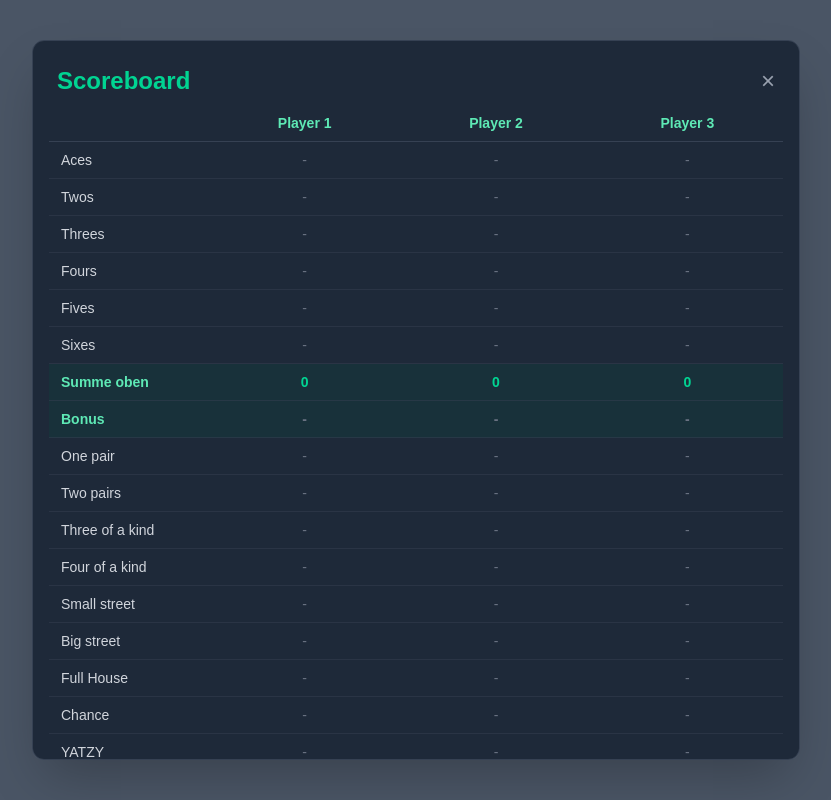
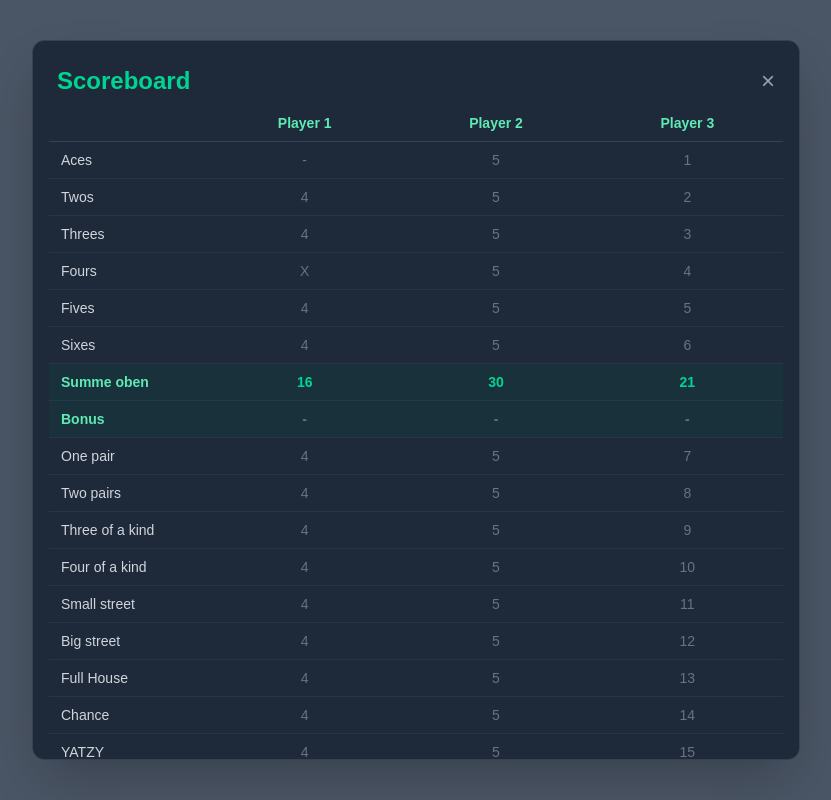
Before and after one commit to EliasKeller/yatzy, a Next.js app: page / in a window 1280 px wide. Both pictures are taken after a click on the button "Scoreboard". Shown: the whole page, without its empty margins (224-1055 px from the left). Built offline with nearby package versions, Linux system fonts and the light colour scheme.

Commit message:
feat: implement score WIP

```diff
--- a/src/app/components/dice.js
+++ b/src/app/components/dice.js
@@ -14,8 +14,6 @@
   }, [resetTrigger, initValue, initIsSelected]);
 
   useEffect(() => {
-    //console.log("--------- (DICE " + id + ") rollTrigger received (" + rollTrigger + ") ---------");
-
     if (rollTrigger === 0) {
       return;
     }
--- a/src/app/components/scoreboard.js
+++ b/src/app/components/scoreboard.js
@@ -3,11 +3,35 @@
 import { useState } from "react";
 import { YATZY_COMBINATIONS } from "@/utils/const";
 
-export default function Scoreboard({ players, currentScore }) {
+export default function Scoreboard({ players, currentScore = [] }) {
   const [isOpen, setIsOpen] = useState(false);
 
   const upperSection = YATZY_COMBINATIONS.filter((c) => c.section === "upper");
   const lowerSection = YATZY_COMBINATIONS.filter((c) => c.section === "lower");
+
+const getScorForPlayerByType = (playerId, type) => {
+  const playerScore = currentScore.find((socre) => socre.playerId === playerId)
+  const scoreForType = playerScore.score.find(score => score.type === type).score
+
+  if (scoreForType){
+    return scoreForType
+  } else if (scoreForType === null){
+    return "X"
+  }
+  return "-"
+}
+
+const getSumOfUpperSectionForPlayer = (playerId) => {
+  const playerScore = currentScore.find((socre) => socre.playerId === playerId).score
+  const playerScoreUpperSection = playerScore.filter(t => upperSection.map(s => s.type).includes(t.type)).map(s => s.score).filter(t => t)
+  const sum = playerScoreUpperSection.reduce(
+    (accumulator, currentValue) => accumulator + currentValue,
+    0,
+  );
+
+  return sum;
+}
+
 
   return (
     <>
@@ -75,7 +99,7 @@
                           key={player.id}
                           className="py-2 px-3 text-center text-gray-500"
                         >
-                          -
+                          {getScorForPlayerByType(player.id, combo.type)}
                         </td>
                       ))}
                     </tr>
@@ -91,7 +115,7 @@
                         key={player.id}
                         className="py-2 px-3 text-center font-semibold text-emerald-400"
                       >
-                        0
+                        {getSumOfUpperSectionForPlayer(player.id)}
                       </td>
                     ))}
                   </tr>
@@ -125,7 +149,7 @@
                           key={player.id}
                           className="py-2 px-3 text-center text-gray-500"
                         >
-                          -
+                          {getScorForPlayerByType(player.id, combo.type)}
                         </td>
                       ))}
                     </tr>
--- a/src/app/page.js
+++ b/src/app/page.js
@@ -2,7 +2,7 @@
 
 import { useState } from "react";
 import Dice from "./components/dice";
-import { DEFAULT_DICES } from "@/utils/const";
+import { DEFAULT_DICES, YATZY_TYPES } from "@/utils/const";
 import Scoreboard from "./components/scoreboard";
 
 export default function Home() {
@@ -29,13 +29,204 @@
 
   const MAX_ROUNDS_PER_PLAYER = 3;
 
-  const exampleScore = [
+  const defaultScore = [
     {
       playerId: 1,
-      score: {
-        type: "One",
-        score: 4
-      }
+      score: [
+        {
+          type: YATZY_TYPES.ONE,
+          score: undefined
+        },
+        {
+          type: YATZY_TYPES.TWO,
+          score: 4
+        },
+        {
+          type: YATZY_TYPES.THREE,
+          score: 4
+        },
+        {
+          type: YATZY_TYPES.FOUR,
+          score: null
+        },
+        {
+          type: YATZY_TYPES.FIVE,
+          score: 4
+        },
+        {
+          type: YATZY_TYPES.SIX,
+          score: 4
+        },
+        {
+          type: YATZY_TYPES.ONE_PAIR,
+          score: 4
+        },
+        {
+          type: YATZY_TYPES.TWO_PAIRS,
+          score: 4
+        },
+        {
+          type: YATZY_TYPES.THREE_OF_A_KIND,
+          score: 4
+        },
+        {
+          type: YATZY_TYPES.FOUR_OF_A_KIND,
+          score: 4
+        },
+        {
+          type: YATZY_TYPES.SMALL_STREET,
+          score: 4
+        },
+        {
+          type: YATZY_TYPES.BIG_STREET,
+          score: 4
+        },
+        {
+          type: YATZY_TYPES.FULL_HOUSE,
+          score: 4
+        },
+        {
+          type: YATZY_TYPES.CHANCE,
+          score: 4
+        },
+        {
+          type: YATZY_TYPES.YATZY,
+          score: 4
+        }
+
+      ]
+    },
+    {
+      playerId: 2,
+      score: [
+        {
+          type: YATZY_TYPES.ONE,
+          score: 5
+        },
+        {
+          type: YATZY_TYPES.TWO,
+          score: 5
+        },
+        {
+          type: YATZY_TYPES.THREE,
+          score: 5
+        },
+        {
+          type: YATZY_TYPES.FOUR,
+          score: 5
+        },
+        {
+          type: YATZY_TYPES.FIVE,
+          score: 5
+        },
+        {
+          type: YATZY_TYPES.SIX,
+          score: 5
+        },
+        {
+          type: YATZY_TYPES.ONE_PAIR,
+          score: 5
+        },
+        {
+          type: YATZY_TYPES.TWO_PAIRS,
+          score: 5
+        },
+        {
+          type: YATZY_TYPES.THREE_OF_A_KIND,
+          score: 5
+        },
+        {
+          type: YATZY_TYPES.FOUR_OF_A_KIND,
+          score: 5
+        },
+        {
+          type: YATZY_TYPES.SMALL_STREET,
+          score: 5
+        },
+        {
+          type: YATZY_TYPES.BIG_STREET,
+          score: 5
+        },
+        {
+          type: YATZY_TYPES.FULL_HOUSE,
+          score: 5
+        },
+        {
+          type: YATZY_TYPES.CHANCE,
+          score: 5
+        },
+        {
+          type: YATZY_TYPES.YATZY,
+          score: 5
+        }
+
+      ]
+    },
+    {
+      playerId: 3,
+      score: [
+        {
+          type: YATZY_TYPES.ONE,
+          score: 1
+        },
+        {
+          type: YATZY_TYPES.TWO,
+          score: 2
+        },
+        {
+          type: YATZY_TYPES.THREE,
+          score: 3
+        },
+        {
+          type: YATZY_TYPES.FOUR,
+          score: 4
+        },
+        {
+          type: YATZY_TYPES.FIVE,
+          score: 5
+        },
+        {
+          type: YATZY_TYPES.SIX,
+          score: 6
+        },
+        {
+          type: YATZY_TYPES.ONE_PAIR,
+          score: 7
+        },
+        {
+          type: YATZY_TYPES.TWO_PAIRS,
+          score: 8
+        },
+        {
+          type: YATZY_TYPES.THREE_OF_A_KIND,
+          score: 9
+        },
+        {
+          type: YATZY_TYPES.FOUR_OF_A_KIND,
+          score: 10
+        },
+        {
+          type: YATZY_TYPES.SMALL_STREET,
+          score: 11
+        },
+        {
+          type: YATZY_TYPES.BIG_STREET,
+          score: 12
+        },
+        {
+          type: YATZY_TYPES.FULL_HOUSE,
+          score: 13
+        },
+        {
+          type: YATZY_TYPES.CHANCE,
+          score: 14
+        },
+        {
+          type: YATZY_TYPES.YATZY,
+          score: 15
+        }
+
+      ]
     }
   ]
 
@@ -146,7 +337,7 @@
           )
         }
 
-      <Scoreboard players={players} />
+      <Scoreboard players={players} currentScore={defaultScore} />
     </div>
   );
 }
--- a/src/utils/const.js
+++ b/src/utils/const.js
@@ -1,19 +1,38 @@
+const YATZY_TYPES = {
+  ONE: "ONE",
+  TWO: "TWO",
+  THREE: "THREE",
+  FOUR: "FOUR",
+  FIVE: "FIVE",
+  SIX: "SIX",
+  ONE_PAIR: "ONE_PAIR",
+  TWO_PAIRS: "TWO_PAIRS",
+  THREE_OF_A_KIND: "THREE_OF_A_KIND",
+  FOUR_OF_A_KIND: "FOUR_OF_A_KIND",
+  SMALL_STREET: "SMALL_STREET",
+  BIG_STREET: "BIG_STREET",
+  FULL_HOUSE: "FULL_HOUSE",
+  CHANCE: "CHANCE",
+  YATZY: "YATZY",
+
+}
+
 const YATZY_COMBINATIONS = [
-  { type: "ONE", label: "Aces", section: "upper" },
-  { type: "TWO", label: "Twos", section: "upper" },
-  { type: "THREE", label: "Threes", section: "upper" },
-  { type: "FOUR", label: "Fours", section: "upper" },
-  { type: "FIVE", label: "Fives", section: "upper" },
-  { type: "SIX", label: "Sixes", section: "upper" },
-  { type: "ONE_PAIR", label: "One pair", section: "lower" },
-  { type: "TWO_PAIRS", label: "Two pairs", section: "lower" },
-  { type: "THREE_OF_A_KIND", label: "Three of a kind", section: "lower" },
-  { type: "FOUR_OF_A_KIND", label: "Four of a kind", section: "lower" },
-  { type: "SMALL_STREET", label: "Small street", section: "lower" },
-  { type: "BIG_STREET", label: "Big street", section: "lower" },
-  { type: "FULL_HOUSE", label: "Full House", section: "lower" },
-  { type: "CHANCE", label: "Chance", section: "lower" },
-  { type: "YATZY", label: "YATZY", section: "lower" },
+  { type: YATZY_TYPES.ONE, label: "Aces", section: "upper" },
+  { type: YATZY_TYPES.TWO, label: "Twos", section: "upper" },
+  { type: YATZY_TYPES.THREE, label: "Threes", section: "upper" },
+  { type: YATZY_TYPES.FOUR, label: "Fours", section: "upper" },
+  { type: YATZY_TYPES.FIVE, label: "Fives", section: "upper" },
+  { type: YATZY_TYPES.SIX, label: "Sixes", section: "upper" },
+  { type: YATZY_TYPES.ONE_PAIR, label: "One pair", section: "lower" },
+  { type: YATZY_TYPES.TWO_PAIRS, label: "Two pairs", section: "lower" },
+  { type: YATZY_TYPES.THREE_OF_A_KIND, label: "Three of a kind", section: "lower" },
+  { type: YATZY_TYPES.FOUR_OF_A_KIND, label: "Four of a kind", section: "lower" },
+  { type: YATZY_TYPES.SMALL_STREET, label: "Small street", section: "lower" },
+  { type: YATZY_TYPES.BIG_STREET, label: "Big street", section: "lower" },
+  { type: YATZY_TYPES.FULL_HOUSE, label: "Full House", section: "lower" },
+  { type: YATZY_TYPES.CHANCE, label: "Chance", section: "lower" },
+  { type: YATZY_TYPES.YATZY, label: "YATZY", section: "lower" },
 ];
 
 
@@ -46,6 +65,7 @@
   ]
 
 export {
+    YATZY_TYPES,
     YATZY_COMBINATIONS,
     DEFAULT_DICES
 }
```
